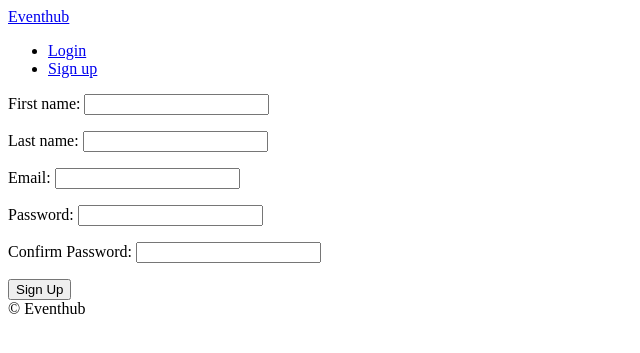
After one commit to missionshrestha/Eventhub, a Django app: page /users/signup in a window 1280 px wide. The commit adds this page. Shown: the top 353 px of the page, without its empty margins (0-640 px from the left). Run offline with Django 3.2, Linux system fonts and the light colour scheme.

Commit message:
working with signing up the user

```diff
--- a/templates/partials/nav.html
+++ b/templates/partials/nav.html
@@ -4,7 +4,7 @@
         <li><a href="{% url "users:logout" %}">Log out</a></li>
         {% else %}
         <li><a href="{% url "users:login" %}">Login</a></li>
-
+        <li><a href="{% url "users:signup" %}">Sign up</a></li>
         {% endif %}
 
     </ul>
--- /dev/null
+++ b/templates/users/signup.html
@@ -0,0 +1,17 @@
+{% extends "base.html" %}
+
+{% block page_name %}
+    Sign Up
+{% endblock page_name %}
+
+{% block search-bar %}
+
+{% endblock search-bar %}
+
+{% block content %}
+    <form method="POST" action="{% url "users:signup"%}">
+        {% csrf_token %}
+        {{form.as_p}}
+        <button>Sign Up</button>
+    </form>
+{% endblock %}
--- a/users/forms.py
+++ b/users/forms.py
@@ -16,3 +16,28 @@ class LoginForm(forms.Form):
                 self.add_error("password",forms.ValidationError("Password Wrong"))
         except models.User.DoesNotExist:
             self.add_error("email",forms.ValidationError("User does not exist"))
+
+
+class SignUpForm(forms.Form):
+    first_name = forms.CharField(max_length=50)
+    last_name = forms.CharField(max_length=50)
+    email = forms.EmailField()
+    password = forms.CharField(widget=forms.PasswordInput)
+    password_re = forms.CharField(widget=forms.PasswordInput,label="Confirm Password")
+
+    def clean_email(self):
+        email = self.cleaned_data.get("email")
+        try:
+            models.User.objects.get(email="email")
+            raise forms.ValidationError("User Already Exists with that Email.")
+        except models.User.DoesNotExist:
+            return email
+
+    def clean_password_re(self):
+        password = self.cleaned_data.get("password")
+        password_re = self.cleaned_data.get("password_re")
+
+        if password != password_re:
+            raise forms.ValidationError("Password doesn't match")
+        else:
+            return password
--- a/users/urls.py
+++ b/users/urls.py
@@ -5,5 +5,6 @@ app_name = "users"
 
 urlpatterns = [
     path("login",views.LoginView.as_view(),name="login"),
-    path("logout",views.log_out,name="logout")
+    path("logout",views.log_out,name="logout"),
+    path("signup",views.SignUpView.as_view(),name="signup"),
 ]
--- a/users/views.py
+++ b/users/views.py
@@ -48,3 +48,10 @@ class LoginView(FormView):
 def log_out(request):
     logout(request)
     return redirect(reverse("core:event"))
+
+
+class SignUpView(FormView):
+
+    template_name = "users/signup.html"
+    form_class = forms.SignUpForm
+    success_url = reverse_lazy("core:event")
```
